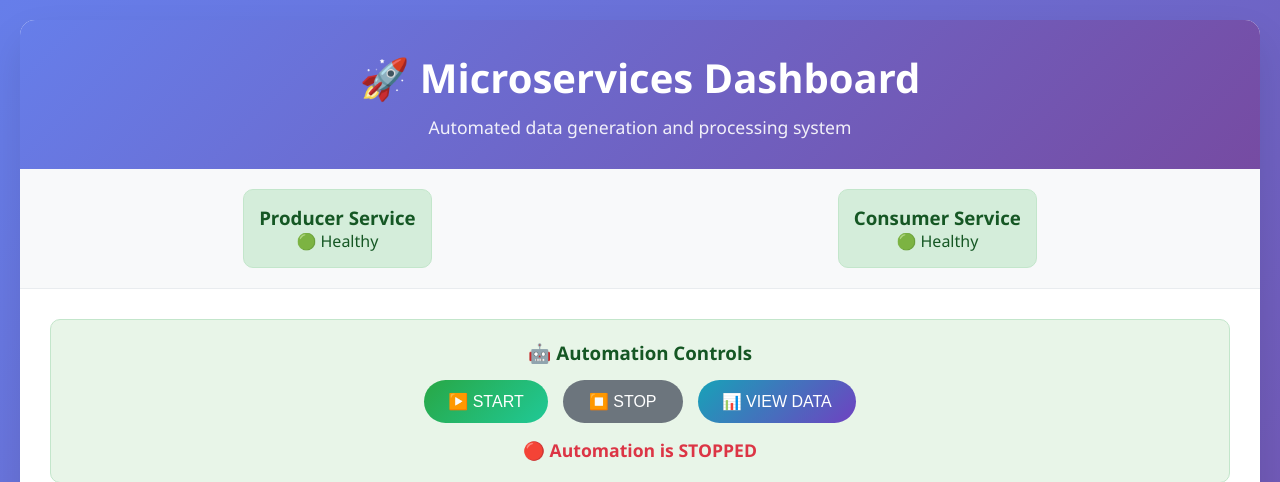
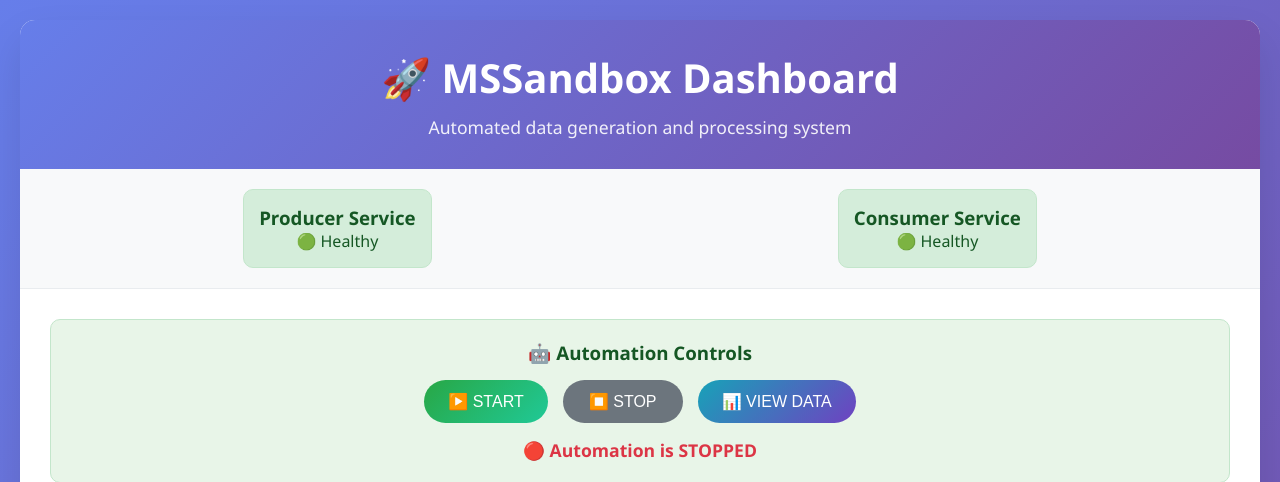
Before and after one commit to Le1nism/MSSandbox, a Flask app: page / in a window 1280 px wide. Shown: the top 482 px of the page. Run offline with Flask 3, Linux system fonts and the light colour scheme; data that the repository does not hold is empty.

Commit message:
Minor UI tweaks

```diff
--- a/webui/templates/index.html
+++ b/webui/templates/index.html
@@ -3,7 +3,7 @@
 <head>
     <meta charset="UTF-8">
     <meta name="viewport" content="width=device-width, initial-scale=1.0">
-    <title>Microservices Dashboard</title>
+    <title>Sandbox Dashboard</title>
     <style>
         * {
             margin: 0;
@@ -348,7 +348,7 @@
 <body>
     <div class="container">
         <div class="header">
-            <h1>🚀 Microservices Dashboard</h1>
+            <h1>🚀 MSSandbox Dashboard</h1>
             <p>Automated data generation and processing system</p>
         </div>
 
```
